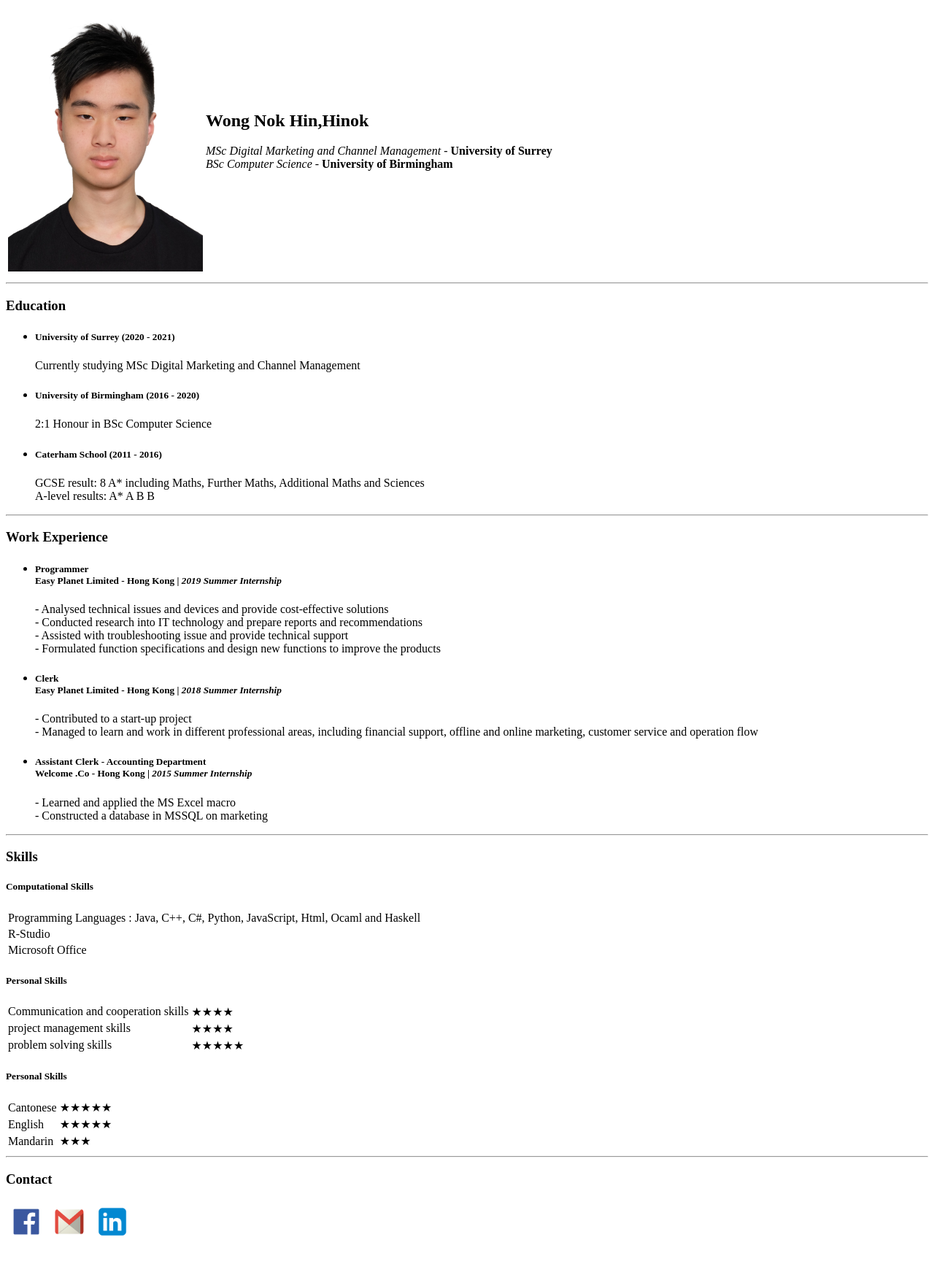
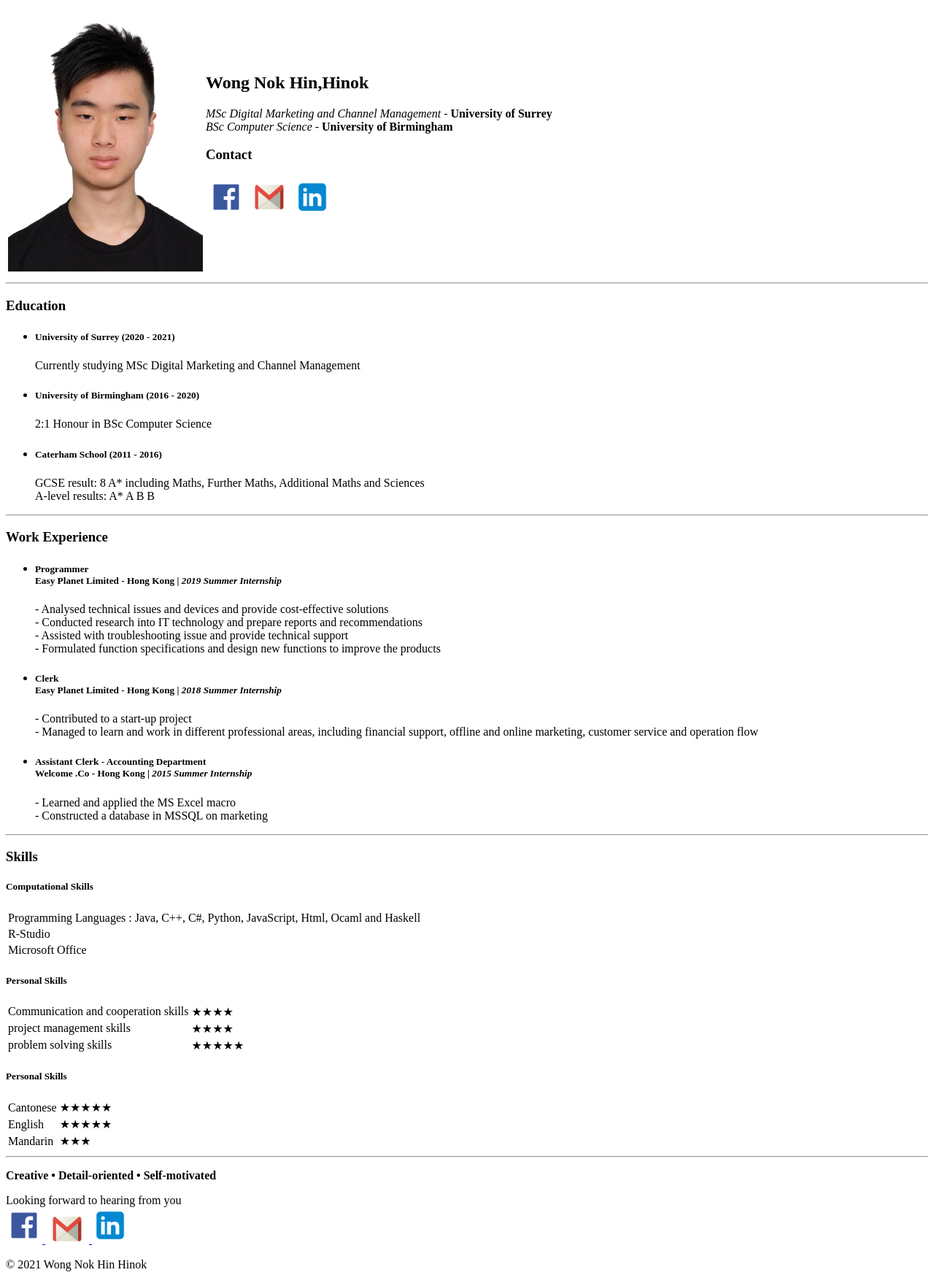
Before and after one commit to hinokiowong/CV_HinW, a plain HTML site: page cv_assignment_1.html in a window 1280 px wide. Shown: the part 5-1763 px from the top of the page at 73% size. Before the commit the page ends 1719 px from the top, so only its background shows below. Drawn offline with Linux system fonts and the light colour scheme.

Commit message:
minor changes on assignment 1 and css code structure

```diff
--- a/cv_assignment_1.html
+++ b/cv_assignment_1.html
@@ -21,6 +21,28 @@
                 <em>MSc Digital Marketing and Channel Management</em> - <strong>University of Surrey</strong><br>
                 <em>BSc Computer Science</em> - <strong>University of Birmingham</strong>
               </p>
+              <h3>Contact</h3>
+              <table>
+                <tbody>
+                  <tr>
+                    <td>
+                      <a href="https://www.facebook.com/hinokio.wong/" target="_blank">
+                        <img class="logo" src="image/facebook_logo.png" alt="" width="50" height="50">
+                      </a>
+                    </td>
+                    <td>
+                      <a href="mailto:hinokio@gmail.com" target="_blank">
+                        <img class="Maillogo" src="image/gmail_logo.png" alt="" width="60" height="40">
+                      </a>
+                    </td>
+                    <td>
+                      <a href="https://www.linkedin.com/in/wong-hinok-8001a8162/" target="_blank">
+                        <img class="logo" src="image/linkedIn_logo.png" alt="" width="50" height="50">
+                      </a>
+                    </td>
+                  </tr>
+                </tbody>
+              </table>
             </td>
           </tr>
         </tbody>
@@ -156,30 +178,28 @@
 
     <hr>
 
-  <section class="Contact">
-    <h3>Contact</h3>
-    <table>
-      <tbody>
-        <tr>
-          <td>
+    <footer class="site-footer">
+      <div class="footer_heading">
+        <p><strong>Creative • Detail-oriented • Self-motivated</strong></p>
+      </div>
+      <div class="footer_contact_link">
+        Looking forward to hearing from you
+      </div>
+      <div class="footer_contact_linkIcon_list">
         <a href="https://www.facebook.com/hinokio.wong/" target="_blank">
           <img class="logo" src="image/facebook_logo.png" alt="" width="50" height="50">
         </a>
-          </td>
-          <td>
         <a href="mailto:hinokio@gmail.com" target="_blank">
           <img class="Maillogo" src="image/gmail_logo.png" alt="" width="60" height="40">
         </a>
-          </td>
-          <td>
         <a href="https://www.linkedin.com/in/wong-hinok-8001a8162/" target="_blank">
           <img class="logo" src="image/linkedIn_logo.png" alt="" width="50" height="50">
         </a>
-          </td>
-        </tr>
-      </tbody>
-    </table>
-  </section>
+      </div>
+      <div class="copyright_tag">
+        <p>© 2021 Wong Nok Hin Hinok</p>
+      </div>
+    </footer>
 
   </body>
 
```
Also changed, not shown: Hinok.html (+2 -1 lines), Hinok_CV_style.css (+67 -67 lines), index.html (+2 -1 lines). Lines whose indentation alone changed are shown as unchanged.
